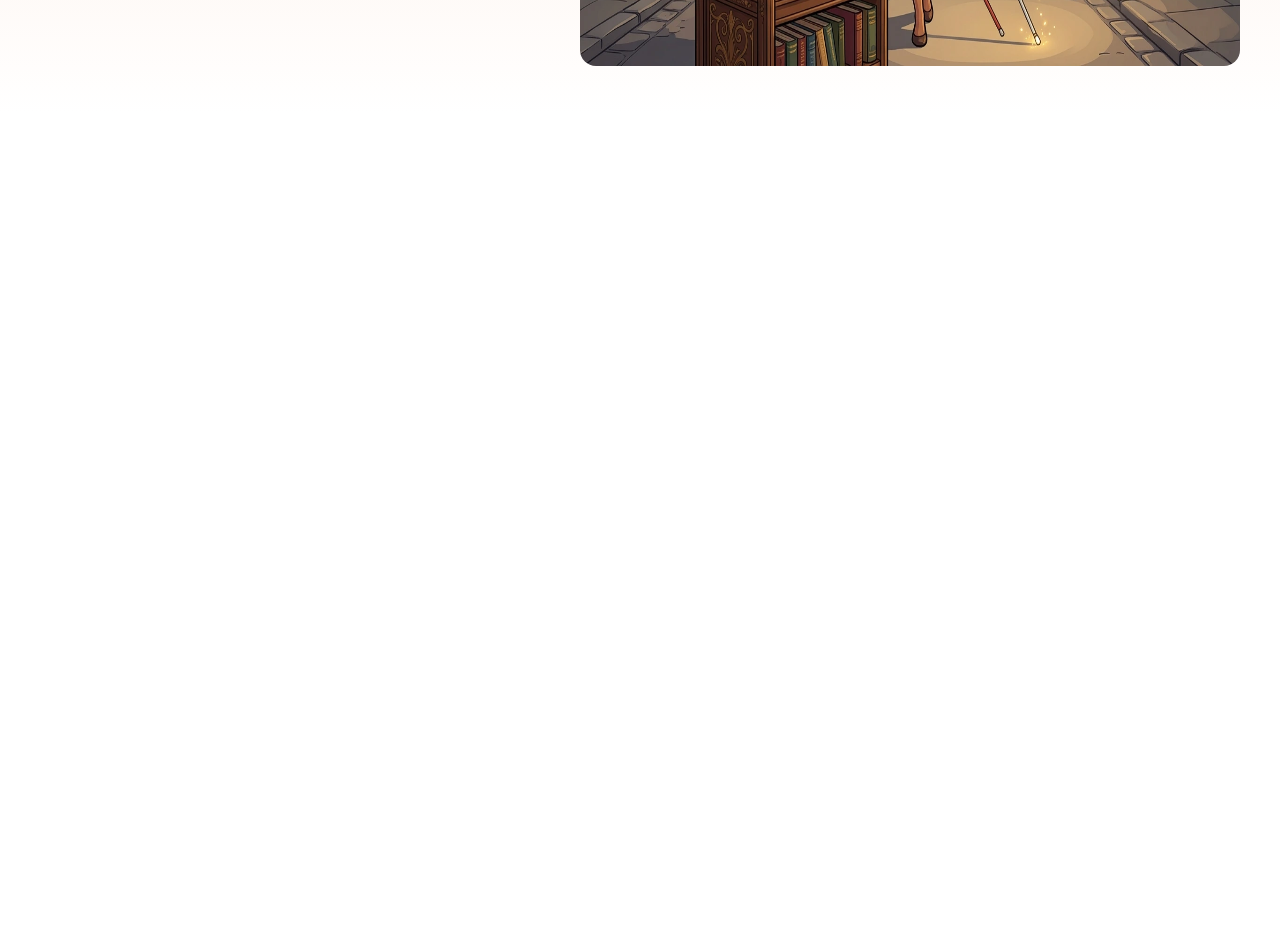
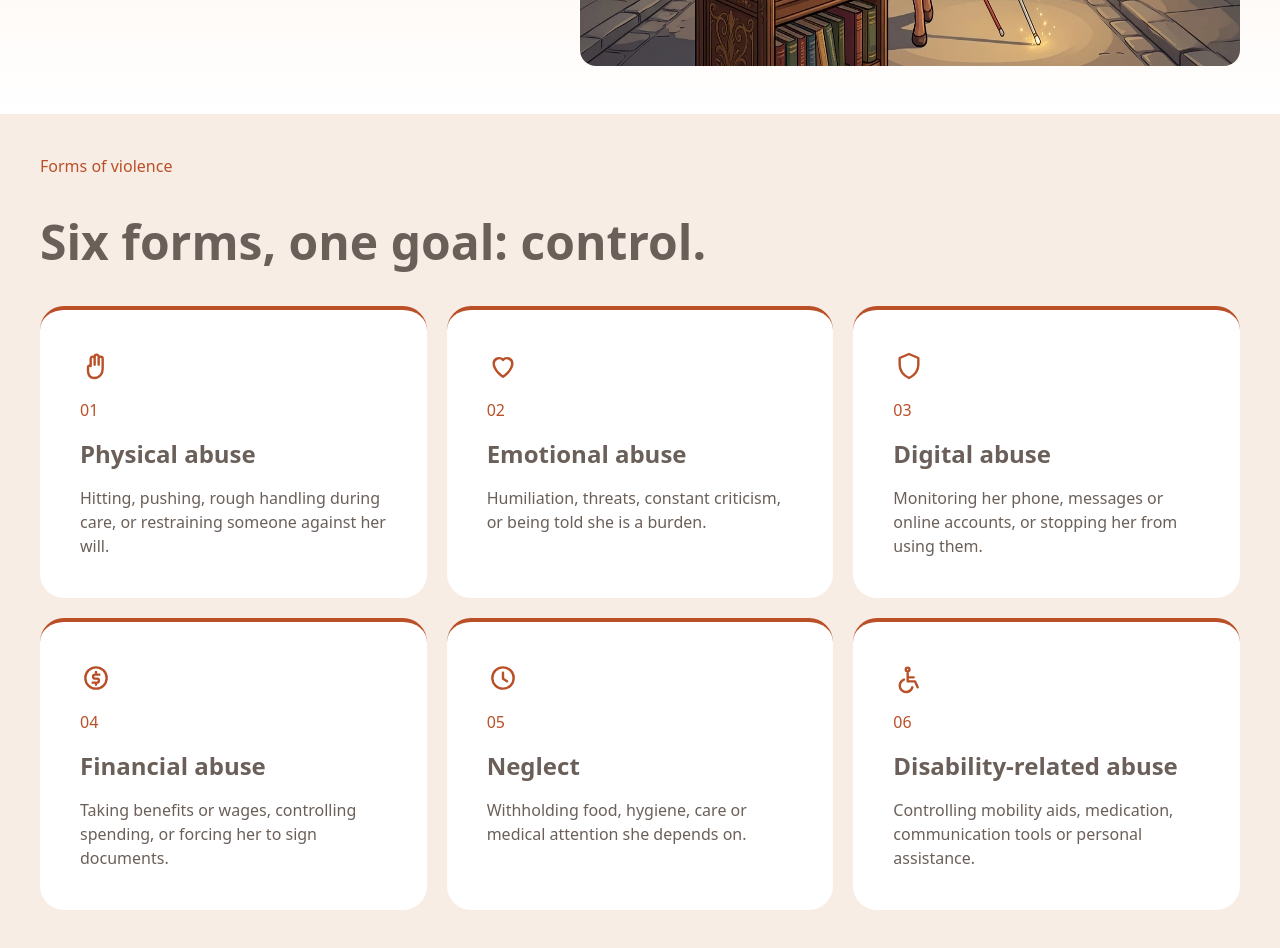
Before and after one commit to Samir-Belgassab/Samir-Belgassab-final-project, a website: page public/pages/about.html in a window 1280 px wide. Shown: the part 574-1522 px from the top of the page. Before the commit the page ends 800 px from the top, so only its background shows below. Drawn offline with nearby package versions, Linux system fonts and the light colour scheme.

Commit message:
add: add first section in about page

```diff
--- a/public/pages/about.html
+++ b/public/pages/about.html
@@ -128,7 +128,50 @@
           class="lg:size-[30rem] max-sm:mt-3 rounded-2xl lg:w-[55%]"
         />
       </section>
-
+       <section id="forms" class="bg-[#f7ede5] pb-20 text-[#6b6059] p-10 flex flex-col gap-10">
+        <p class="text-[#b95028] font-medium">Forms of violence</p>
+        <h2 class="text-5xl font-semibold max-w-2xl">
+          Six forms, one goal: control.
+        </h2>
+        <div class="grid gap-5 sm:grid-cols-2 lg:grid-cols-3">
+          <div class="bg-[#ffffff] p-10 flex flex-col gap-4 rounded-3xl border-t-4 border-[#b95028] hover:shadow-[#6b6059] hover:shadow-2xl hover:translate-y-[-0.5rem] transition duration-300">
+            <svg xmlns="http://www.w3.org/2000/svg" viewBox="0 0 24 24" fill="none" stroke="#b95028" stroke-width="1.8" stroke-linecap="round" stroke-linejoin="round" class="size-8" aria-hidden="true"><path d="M8 12V6.5a1.5 1.5 0 0 1 3 0V11M11 11V5a1.5 1.5 0 0 1 3 0v6M14 11V6.5a1.5 1.5 0 0 1 3 0V14c0 4-2.5 7-6 7s-5-2.5-5-5.5V13a1.5 1.5 0 0 1 2-1.4"/></svg>
+            <span class="text-[#b95028] font-medium">01</span>
+            <h3 class="font-semibold text-2xl">Physical abuse</h3>
+            <p class="font-medium">Hitting, pushing, rough handling during care, or restraining someone against her will.</p>
+          </div>
+          <div class="bg-[#ffffff] p-10 flex flex-col gap-4 rounded-3xl border-t-4 border-[#b95028] hover:shadow-[#6b6059] hover:shadow-2xl hover:translate-y-[-0.5rem] transition duration-300">
+            <svg xmlns="http://www.w3.org/2000/svg" viewBox="0 0 24 24" fill="none" stroke="#b95028" stroke-width="1.8" stroke-linecap="round" stroke-linejoin="round" class="size-8" aria-hidden="true"><path d="M12 20s-7-4.4-7-10a4 4 0 0 1 7-2.5A4 4 0 0 1 19 10c0 5.6-7 10-7 10z"/></svg>
+            <span class="text-[#b95028] font-medium">02</span>
+            <h3 class="font-semibold text-2xl">Emotional abuse</h3>
+            <p class="font-medium">Humiliation, threats, constant criticism, or being told she is a burden.</p>
+          </div>
+          <div class="bg-[#ffffff] p-10 flex flex-col gap-4 rounded-3xl border-t-4 border-[#b95028] hover:shadow-[#6b6059] hover:shadow-2xl hover:translate-y-[-0.5rem] transition duration-300">
+            <svg xmlns="http://www.w3.org/2000/svg" viewBox="0 0 24 24" fill="none" stroke="#b95028" stroke-width="1.8" stroke-linecap="round" stroke-linejoin="round" class="size-8" aria-hidden="true"><path d="M12 3l7 3v5c0 5-3 8-7 10-4-2-7-5-7-10V6z"/></svg>
+            <span class="text-[#b95028] font-medium">03</span>
+            <h3 class="font-semibold text-2xl">Digital abuse</h3>
+            <p class="font-medium">Monitoring her phone, messages or online accounts, or stopping her from using them.</p>
+          </div>
+          <div class="bg-[#ffffff] p-10 flex flex-col gap-4 rounded-3xl border-t-4 border-[#b95028] hover:shadow-[#6b6059] hover:shadow-2xl hover:translate-y-[-0.5rem] transition duration-300">
+            <svg xmlns="http://www.w3.org/2000/svg" viewBox="0 0 24 24" fill="none" stroke="#b95028" stroke-width="1.8" stroke-linecap="round" stroke-linejoin="round" class="size-8" aria-hidden="true"><path d="M12 4a8 8 0 1 1 0 16 8 8 0 0 1 0-16zM14.5 9.5h-3.2a1.5 1.5 0 0 0 0 3h1.4a1.5 1.5 0 0 1 0 3H9.5M12 7.5v1.5M12 15.5V17"/></svg>
+            <span class="text-[#b95028] font-medium">04</span>
+            <h3 class="font-semibold text-2xl">Financial abuse</h3>
+            <p class="font-medium">Taking benefits or wages, controlling spending, or forcing her to sign documents.</p>
+          </div>
+          <div class="bg-[#ffffff] p-10 flex flex-col gap-4 rounded-3xl border-t-4 border-[#b95028] hover:shadow-[#6b6059] hover:shadow-2xl hover:translate-y-[-0.5rem] transition duration-300">
+            <svg xmlns="http://www.w3.org/2000/svg" viewBox="0 0 24 24" fill="none" stroke="#b95028" stroke-width="1.8" stroke-linecap="round" stroke-linejoin="round" class="size-8" aria-hidden="true"><path d="M12 4a8 8 0 1 1 0 16 8 8 0 0 1 0-16zM12 8v4.5l3 2"/></svg>
+            <span class="text-[#b95028] font-medium">05</span>
+            <h3 class="font-semibold text-2xl">Neglect</h3>
+            <p class="font-medium">Withholding food, hygiene, care or medical attention she depends on.</p>
+          </div>
+          <div class="bg-[#ffffff] p-10 flex flex-col gap-4 rounded-3xl border-t-4 border-[#b95028] hover:shadow-[#6b6059] hover:shadow-2xl hover:translate-y-[-0.5rem] transition duration-300">
+            <svg xmlns="http://www.w3.org/2000/svg" viewBox="0 0 24 24" fill="none" stroke="#b95028" stroke-width="1.8" stroke-linecap="round" stroke-linejoin="round" class="size-8" aria-hidden="true"><path d="M11 4.2a1.4 1.4 0 1 1 0 2.8 1.4 1.4 0 0 1 0-2.8zM11 8.5v6h5.5l2 4.5M11 11.5h4.5M8.2 13.2A4.8 4.8 0 1 0 14.5 19"/></svg>
+            <span class="text-[#b95028] font-medium">06</span>
+            <h3 class="font-semibold text-2xl">Disability-related abuse</h3>
+            <p class="font-medium">Controlling mobility aids, medication, communication tools or personal assistance.</p>
+          </div>
+        </div>
+      </section>
       </main>
       <script src="https://cdn.jsdelivr.net/npm/@tailwindcss/browser@4"></script>
 </body>
```
